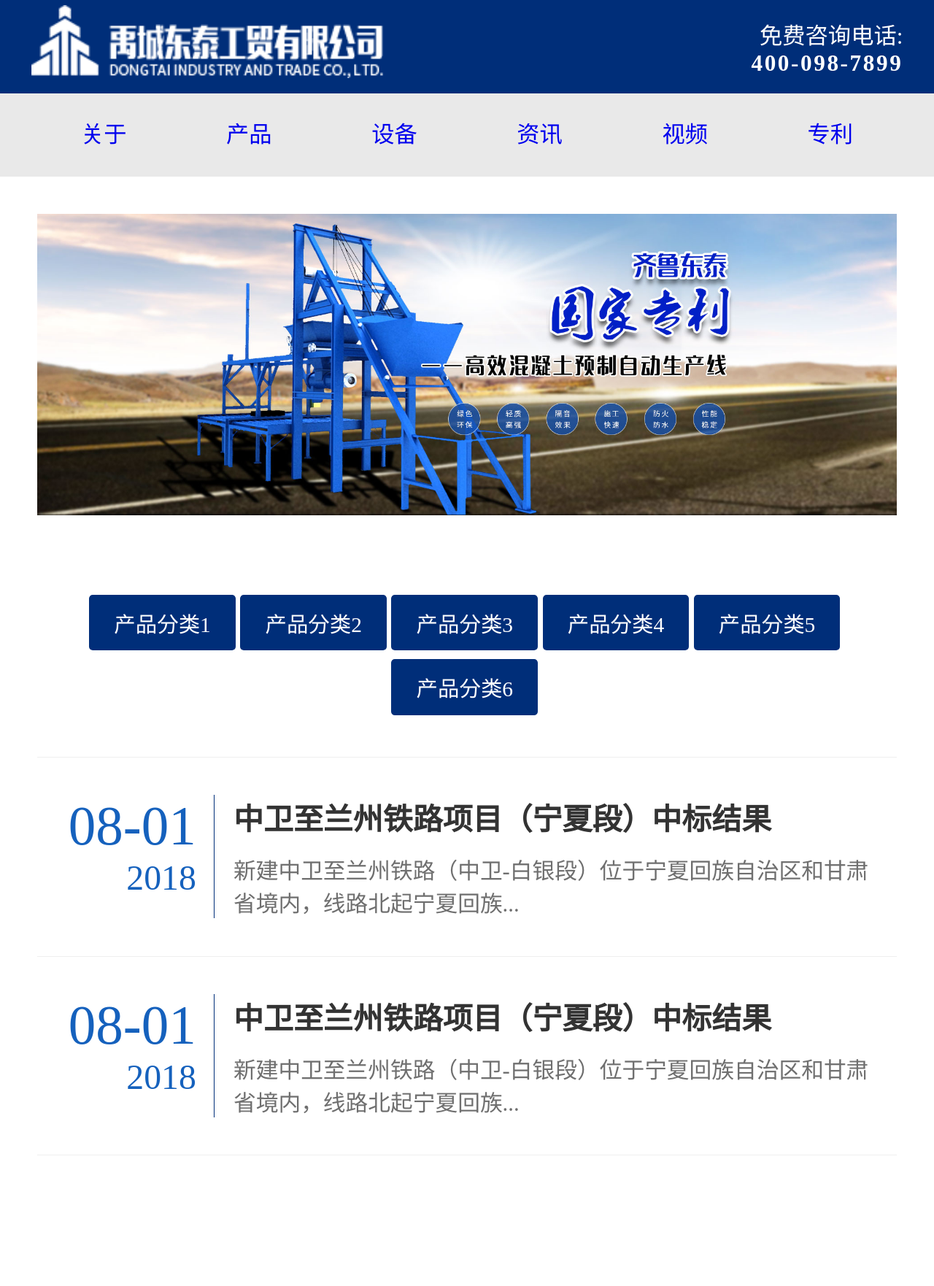
After one commit to wxfbboy/dongtai_web, a PHP site: page /news.html in a window 1280 px wide. The commit adds this page. Shown: the whole page at 73% size. Run offline with PHP 8.4, Linux system fonts and the light colour scheme.

Commit message:
新闻页面、详情页面

```diff
--- a/css/webStyle.css
+++ b/css/webStyle.css
@@ -202,10 +202,13 @@ ul{
 .news{
     padding:1.4666666666666666rem 0.4rem;
 }
-.news .pubTitle{
+.smlMainNw{
+    margin: 0.4rem 0;
+}
+.news .pubTitle,.smlMainNw .pubTitle{
     padding-left: 0;
 }
-.news .time{
+.news .time,.smlMainNw .time{
     position: relative;
     font-size: 0.37333333333333335rem;
     color: #1561bd;
@@ -213,50 +216,50 @@ ul{
     text-align: right;
     padding-right: 0.2rem;
 }
-.news .time:after{
+.news .time:after,.smlMainNw .time:after{
     content: '';
     display: block;
-    background-color: #efefef;
+    background-color: #002e79;
     width: 0.013333333333333334rem;
     height: 100%;
     position: absolute;
     right: 0;
     top: 0;
 }
-.news .time span{
+.news .time span,.smlMainNw .time span{
     font-size: 0.5866666666666667rem;
     display: block;
 }
-.news ul{
+.news ul,.smlMainNw ul{
     width: 9.2rem;
     margin: 0 auto;
 }
-.news ul li{
-    border-top: #002e79 solid 0.013333333333333334rem;
+.news ul li,.smlMainNw ul li{
+    border-top: #efefef solid 0.013333333333333334rem;
     padding: 0.4rem 0;
 }
-.news ul li:last-child{
-    border-bottom: #002e79 solid 0.013333333333333334rem;
+.news ul li:last-child,.smlMainNw ul li:last-child{
+    border-bottom: #efefef solid 0.013333333333333334rem;
 }
-.news ul li a{
+.news ul li a,.smlMainNw ul li a{
     display: flex;
     /*justify-content: space-between;*/
 }
-.news .txt{
+.news .txt,.smlMainNw .txt{
     color: #333;
     width: 7rem;
     padding-left: 0.2rem;
 }
-.news .txt h4{
+.news .txt h4,.smlMainNw .txt h4{
     font-size: 0.32rem;
     padding-bottom: 0.15rem;
 }
-.news .txt p{
+.news .txt p,.smlMainNw .txt p{
     font-size: 0.24rem;
     opacity: 0.7;
     /*line-height: 0.7rem;*/
 }
-.news .pubBtn{
+.news .pubBtn,.smlMainNw .pubBtn{
     margin-top: 1.2rem;
 }
 .footer{
@@ -306,11 +309,11 @@ ul{
 }
 .smlMainPro{
 }
-.smlMainPro .btnGrp{
+.smlMain .smlMainBtn{
     text-align: center;
     font-size: 0;
 }
-.smlMainPro .btnGrp a{
+.smlMain .smlMainBtn a{
     padding:0.13333333333333333rem 0.26666666666666666rem;
     background-color: #002e79;
     display: inline-block;
@@ -344,3 +347,19 @@ ul{
     color:#333;
     padding: 0.2rem 0;
 }
+
+.smlMainMore .title{
+    font-size: 0.5066666666666667rem;
+    line-height: 1.7em;
+}
+.smlMainMore .info{
+    font-size: 0.24rem;
+    color:#aaa;
+    padding: 0.2rem 0 0.4rem 0;
+}
+.smlMainMore .info span{
+    color: #666;
+}
+.smlMainMore .con p{
+    padding: 0.1rem 0;
+}
--- /dev/null
+++ b/news.html
@@ -0,0 +1,73 @@
+<!DOCTYPE html>
+<html lang="en">
+<head>
+    <meta charset="UTF-8">
+    <meta name="viewport" content="width=device-width, initial-scale=1.0, maximum-scale=1.0, user-scalable=0,user-scalable=no,minimal-ui">
+    <title>新闻 - 东泰手机站</title>
+    <link rel="stylesheet" href="css/webStyle.css">
+    <script src="js/jquery-1.11.3.min.js"></script>
+    <script src="js/public.js"></script>
+</head>
+<body>
+<header class="header">
+    <a class="logo">
+        <img src="images/ftLogo.png">
+    </a>
+    <a href="tel:400-098-7899" class="tel">
+        <span>免费咨询电话:</span>
+        <b>400-098-7899</b>
+    </a>
+</header>
+<nav class="nav">
+    <ul>
+        <li><a href="about.html">关于</a></li>
+        <li><a href="product.html">产品</a></li>
+        <li><a href="product.html">设备</a></li>
+        <li><a href="news.html">资讯</a></li>
+        <li><a href="about.html">视频</a></li>
+        <li><a href="about.html">专利</a></li>
+    </ul>
+</nav>
+<section class="smlBanner">
+    <img src="images/banner1.jpg" />
+</section>
+<section class="smlMain">
+    <div class="smlMainBtn">
+        <a href="#">产品分类1</a>
+        <a href="#">产品分类2</a>
+        <a href="#">产品分类3</a>
+        <a href="#">产品分类4</a>
+        <a href="#">产品分类5</a>
+        <a href="#">产品分类6</a>
+    </div>
+    <div class="smlMainNw">
+        <ul>
+            <li>
+            <a href="#">
+                <time datetime="" class="time">
+                    <span>08-01</span>
+                    2018
+                </time>
+                <div class="txt">
+                    <h4>中卫至兰州铁路项目（宁夏段）中标结果</h4>
+                    <p>新建中卫至兰州铁路（中卫-白银段）位于宁夏回族自治区和甘肃省境内，线路北起宁夏回族...</p>
+                </div>
+            </a>
+        </li>
+            <li>
+            <a href="#">
+                <time datetime="" class="time">
+                    <span>08-01</span>
+                    2018
+                </time>
+                <div class="txt">
+                    <h4>中卫至兰州铁路项目（宁夏段）中标结果</h4>
+                    <p>新建中卫至兰州铁路（中卫-白银段）位于宁夏回族自治区和甘肃省境内，线路北起宁夏回族...</p>
+                </div>
+            </a>
+        </li>
+        </ul>
+    </div>
+</section>
+</body>
+</html>
--- a/product.html
+++ b/product.html
@@ -3,7 +3,7 @@
 <head>
     <meta charset="UTF-8">
     <meta name="viewport" content="width=device-width, initial-scale=1.0, maximum-scale=1.0, user-scalable=0,user-scalable=no,minimal-ui">
-    <title>关于我们 - 东泰手机站</title>
+    <title>产品 - 东泰手机站</title>
     <link rel="stylesheet" href="css/webStyle.css">
     <script src="js/jquery-1.11.3.min.js"></script>
     <script src="js/public.js"></script>
@@ -32,8 +32,7 @@
         <img src="images/banner1.jpg" />
     </section>
     <section class="smlMain">
-        <div class="smlMainPro">
-            <div class="btnGrp">
+        <div class="smlMainBtn">
             <a href="#">产品分类1</a>
             <a href="#">产品分类2</a>
             <a href="#">产品分类3</a>
@@ -41,6 +40,7 @@
             <a href="#">产品分类5</a>
             <a href="#">产品分类6</a>
         </div>
+        <div class="smlMainPro">
             <ul>
                 <li>
                     <img src="images/1532938590.jpg" />
```
Also changed, not shown: listshow.html (added, +47 -0 lines). Lines whose indentation alone changed are shown as unchanged.
